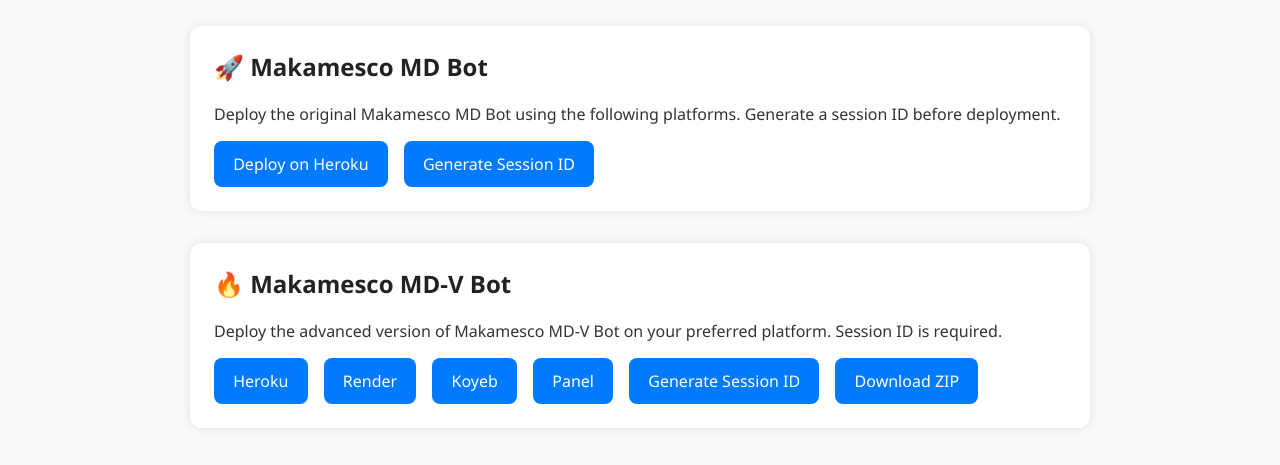
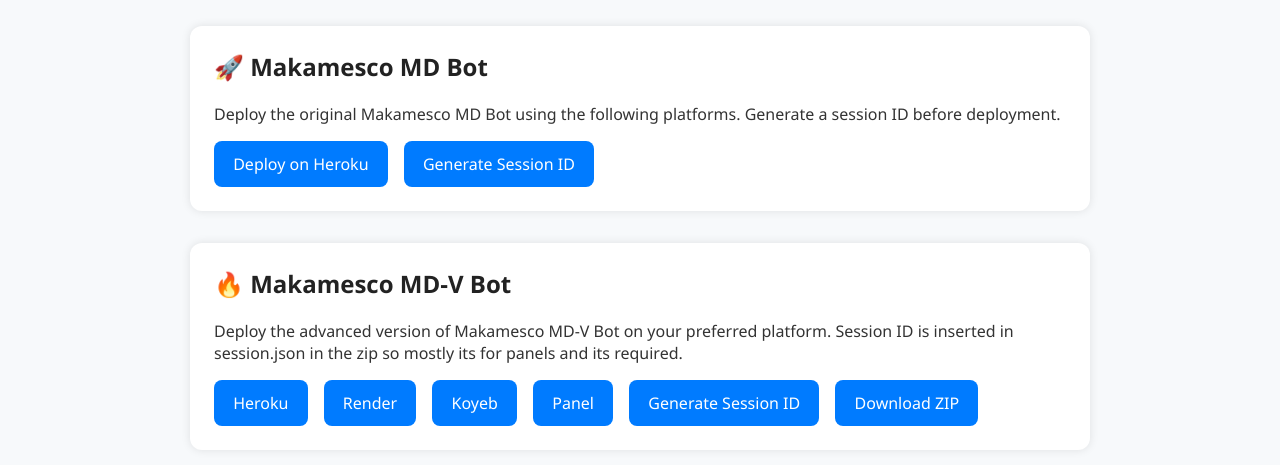
Before and after one commit to makamesco/Deployment-site, a plain HTML site: page index.html in a window 1280 px wide. Shown: the part 77-542 px from the top of the page. Drawn offline with Linux system fonts and the light colour scheme.

Commit message:
Update index.html

```diff
--- a/index.html
+++ b/index.html
@@ -92,7 +92,7 @@
     <!-- Deployment 2: makamesco-md-v -->
     <section>
       <h2>🔥 Makamesco MD-V Bot</h2>
-      <p>Deploy the advanced version of Makamesco MD-V Bot on your preferred platform. Session ID is required.</p>
+      <p>Deploy the advanced version of Makamesco MD-V Bot on your preferred platform. Session ID is inserted in session.json in the zip  so mostly its for panels and its required.</p>
       <div class="buttons">
         <a href="https://heroku.com/deploy?template=https://github.com/makamesco/Makamesco-md-v">Heroku</a>
         <a href="https://render.com/deploy?template=https://github.com/your-md-v-render">Render</a>
```
